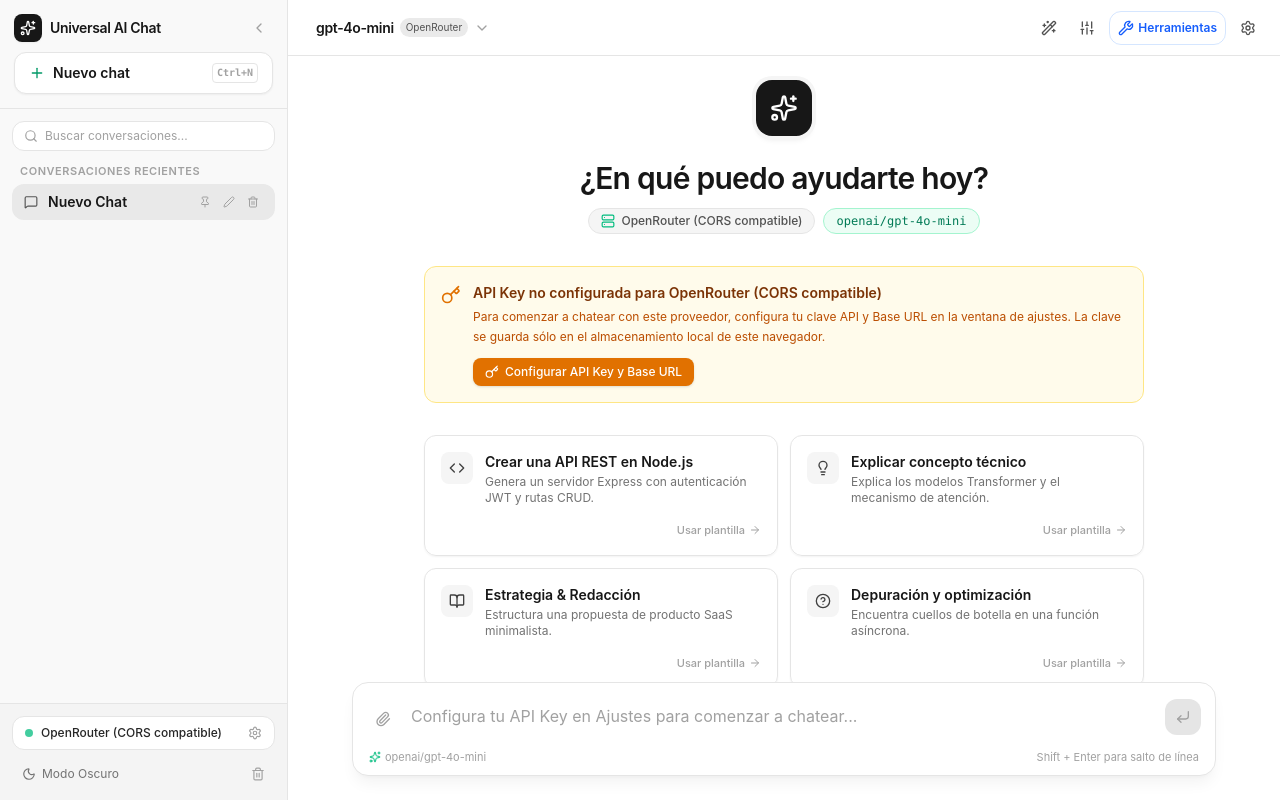
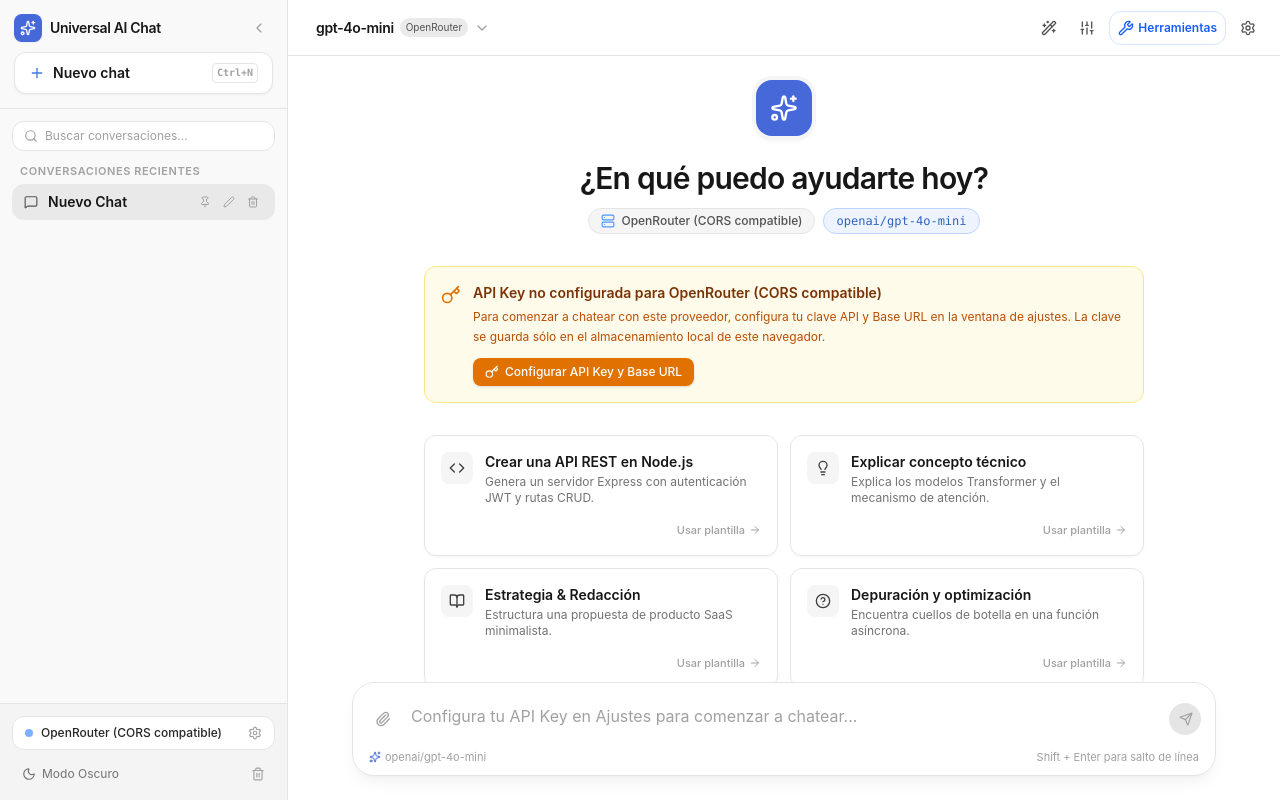
Before and after one commit to Kratos561/Agent-arnes, a Next.js app: page / in a window 1280 px wide. Built offline with nearby package versions, Linux system fonts and the light colour scheme.

Commit message:
style: tema y layout DeepSeek (paleta bluish, acento azul, input capsula 22px, burbujas de usuario)

```diff
--- a/app/ChatInterface.tsx
+++ b/app/ChatInterface.tsx
@@ -692,7 +692,7 @@
 
   const hasApiKey = Boolean(activeProvider.apiKey?.trim());
   return (
-    <div className="flex h-screen w-screen overflow-hidden bg-white dark:bg-[#212121] text-neutral-900 dark:text-neutral-100 font-sans antialiased">
+    <div className="flex h-screen w-screen overflow-hidden bg-white dark:bg-[#232323] text-neutral-900 dark:text-neutral-100 font-sans antialiased">
       {/* Sidebar Component */}
       <Sidebar
         isOpen={isSidebarOpen}
@@ -713,11 +713,11 @@
       />
 
       {/* Main Chat View Area */}
-      <main className="flex-1 flex flex-col h-full min-w-0 relative overflow-hidden bg-white dark:bg-[#212121]">
+      <main className="flex-1 flex flex-col h-full min-w-0 relative overflow-hidden bg-white dark:bg-[#232323]">
         {/* Top Header Bar */}
         <header
           id="chat-header-bar"
-          className="h-14 border-b border-neutral-200 dark:border-neutral-800/80 bg-white/80 dark:bg-[#212121]/80 backdrop-blur-md px-4 flex items-center justify-between z-20 flex-shrink-0"
+          className="h-14 border-b border-neutral-200 dark:border-neutral-800/80 bg-white/80 dark:bg-[#232323]/80 backdrop-blur-md px-4 flex items-center justify-between z-20 flex-shrink-0"
         >
           {/* Left: Sidebar Toggle + Model Dropdown */}
           <div className="flex items-center gap-2 min-w-0">
--- a/app/globals.css
+++ b/app/globals.css
@@ -9,16 +9,59 @@
     --text-primary: #0d0d0d;
     --text-secondary: #676767;
     --border-color: #e5e5e5;
+    /* DeepSeek accent (light) */
+    --accent: #4768d9;
+    --accent-hover: #3b5cc7;
+    --accent-soft: #eef1fb;
+    --accent-soft-border: #d5ddf5;
   }
 
   .dark {
-    --bg-primary: #212121;
-    --bg-secondary: #171717;
-    --bg-tertiary: #2f2f2f;
-    --text-primary: #ececec;
-    --text-secondary: #b4b4b4;
-    --border-color: #2f2f2f;
+    /* DeepSeek bluish dark palette */
+    --bg-primary: #232323;
+    --bg-secondary: #1c1c1d;
+    --bg-tertiary: #2c2c2e;
+    --text-primary: #ececf0;
+    --text-secondary: #a6a6ad;
+    --border-color: rgba(255, 255, 255, 0.08);
+    /* DeepSeek accent (dark) ~ #4D96FF family */
+    --accent: #4d96ff;
+    --accent-hover: #67a6ff;
+    --accent-soft: rgba(77, 150, 255, 0.12);
+    --accent-soft-border: rgba(77, 150, 255, 0.35);
+    /* Bluish surfaces (DeepSeek harness) */
+    --surface-sidebar: #1e1e1f;
+    --surface-input: #1c1c1d;
+    --surface-bubble: #3f3f41;
+    --surface-header: #232323;
   }
+}
+
+/* Body background tinted bluish in dark mode */
+.dark body {
+  background-color: #232323;
+}
+
+/* DeepSeek accent utilities (work with dark: variants via theme) */
+@theme inline {
+  --color-accent: var(--accent);
+  --color-accent-hover: var(--accent-hover);
+  --color-accent-soft: var(--accent-soft);
+}
+
+/* Remap the emerald ramp to the DeepSeek blue accent scale */
+@theme {
+  --color-emerald-50: #eef4ff;
+  --color-emerald-100: #dbe8ff;
+  --color-emerald-200: #bcd4ff;
+  --color-emerald-300: #93b8ff;
+  --color-emerald-400: #679eff;
+  --color-emerald-500: #4d96ff;
+  --color-emerald-600: #3b7be0;
+  --color-emerald-700: #2f63bd;
+  --color-emerald-800: #2a5299;
+  --color-emerald-900: #27477a;
+  --color-emerald-950: #17295b;
 }
 
 /* Custom smooth scrollbars */
--- a/components/ChatInput.tsx
+++ b/components/ChatInput.tsx
@@ -7,7 +7,6 @@
   Paperclip,
   X,
   FileText,
-  CornerDownLeft,
   Sparkles
 } from 'lucide-react';
 
@@ -113,7 +112,7 @@
     <div className="w-full max-w-4xl mx-auto px-4 pb-4 sm:pb-6">
       <div
         id="chat-input-container"
-        className="relative bg-white dark:bg-[#212121] border border-neutral-200 dark:border-neutral-700/80 rounded-2xl shadow-lg shadow-black/5 dark:shadow-black/20 focus-within:ring-2 focus-within:ring-emerald-500/50 focus-within:border-emerald-500 transition-all"
+        className="relative bg-white dark:bg-[#1c1c1d] border border-neutral-200 dark:border-neutral-700/60 rounded-[22px] shadow-lg shadow-black/5 dark:shadow-black/30 focus-within:ring-2 focus-within:ring-accent/40 focus-within:border-accent transition-all"
       >
         {/* Attachments list */}
         {attachments.length > 0 && (
@@ -123,7 +122,7 @@
                 key={i}
                 className="flex items-center gap-2 px-2.5 py-1.5 rounded-lg bg-neutral-100 dark:bg-neutral-800 text-xs text-neutral-800 dark:text-neutral-200 border border-neutral-200 dark:border-neutral-700"
               >
-                <FileText className="w-3.5 h-3.5 text-emerald-500" />
+                <FileText className="w-3.5 h-3.5 text-accent" />
                 <span className="max-w-[150px] truncate font-medium">{att.name}</span>
                 <span className="text-[10px] text-neutral-400">({att.size})</span>
                 <button
@@ -171,7 +170,7 @@
             className="flex-1 max-h-52 bg-transparent text-neutral-900 dark:text-neutral-100 placeholder-neutral-400 dark:placeholder-neutral-500 text-sm sm:text-base resize-none focus:outline-none py-1.5 px-1 leading-relaxed"
           />
 
-          {/* Action button: Send or Stop */}
+          {/* Action button: Send or Stop — circular DeepSeek style */}
           <div className="flex items-center gap-1.5 flex-shrink-0">
             {isGenerating ? (
               <button
@@ -179,7 +178,7 @@
                 id="stop-generation-btn"
                 onClick={onStopGeneration}
                 title="Detener respuesta"
-                className="p-2 sm:p-2.5 rounded-xl bg-neutral-900 text-white dark:bg-white dark:text-neutral-900 hover:opacity-85 transition-all shadow-sm flex items-center justify-center"
+                className="w-8 h-8 rounded-full bg-neutral-800 text-white dark:bg-neutral-200 dark:text-neutral-900 hover:opacity-85 transition-all shadow-sm flex items-center justify-center"
               >
                 <Square className="w-4 h-4 fill-current" />
               </button>
@@ -190,13 +189,13 @@
                 onClick={handleSubmit}
                 disabled={(!text.trim() && attachments.length === 0) || disabled}
                 title="Enviar mensaje (Enter)"
-                className={`p-2 sm:p-2.5 rounded-xl transition-all flex items-center justify-center ${
+                className={`w-8 h-8 rounded-full transition-all flex items-center justify-center ${
                   text.trim() || attachments.length > 0
-                    ? 'bg-neutral-900 text-white dark:bg-white dark:text-neutral-900 hover:opacity-90 shadow-sm'
+                    ? 'bg-accent text-white hover:bg-accent-hover shadow-md shadow-accent/30'
                     : 'bg-neutral-200 text-neutral-400 dark:bg-neutral-800 dark:text-neutral-600 cursor-not-allowed'
                 }`}
               >
-                <CornerDownLeft className="w-4 h-4" />
+                <Send className="w-3.5 h-3.5 ml-0.5" />
               </button>
             )}
           </div>
@@ -207,7 +206,7 @@
           <div className="flex items-center gap-2">
             {activeModelName && (
               <span className="flex items-center gap-1">
-                <Sparkles className="w-3 h-3 text-emerald-500" />
+                <Sparkles className="w-3 h-3 text-accent" />
                 <span className="truncate max-w-[200px]">{activeModelName}</span>
               </span>
             )}
--- a/components/EmptyState.tsx
+++ b/components/EmptyState.tsx
@@ -58,7 +58,7 @@
   return (
     <div className="flex-1 flex flex-col items-center justify-center p-6 text-center max-w-3xl mx-auto my-auto">
       {/* ChatGPT Brand Icon */}
-      <div className="w-14 h-14 rounded-2xl bg-neutral-900 text-white dark:bg-white dark:text-neutral-900 flex items-center justify-center shadow-md mb-6 ring-4 ring-neutral-100 dark:ring-neutral-800">
+      <div className="w-14 h-14 rounded-2xl bg-accent text-white flex items-center justify-center shadow-md mb-6 ring-4 ring-neutral-100 dark:ring-accent/20">
         <Sparkles className="w-7 h-7" />
       </div>
 
@@ -109,7 +109,7 @@
               key={idx}
               type="button"
               onClick={() => onSelectPrompt(item.prompt)}
-              className="group p-4 rounded-xl border border-neutral-200 dark:border-neutral-800 hover:border-neutral-300 dark:hover:border-neutral-700 bg-white/80 dark:bg-[#1b1b1b]/80 hover:bg-neutral-50 dark:hover:bg-[#252525] transition-all text-left flex flex-col justify-between shadow-xs hover:shadow-sm"
+              className="group p-4 rounded-xl border border-neutral-200 dark:border-neutral-800 hover:border-neutral-300 dark:hover:border-neutral-700 bg-white/80 dark:bg-[#232323]/80 hover:bg-neutral-50 dark:hover:bg-[#282829] transition-all text-left flex flex-col justify-between shadow-xs hover:shadow-sm"
             >
               <div className="flex items-start gap-3 mb-2">
                 <div className="p-2 rounded-lg bg-neutral-100 dark:bg-neutral-800 text-neutral-700 dark:text-neutral-300 group-hover:text-emerald-600 dark:group-hover:text-emerald-400 transition-colors">
--- a/components/Sidebar.tsx
+++ b/components/Sidebar.tsx
@@ -195,7 +195,7 @@
 
       <aside
         id="app-sidebar"
-        className={`fixed md:static inset-y-0 left-0 z-40 w-72 bg-[#f9f9f9] dark:bg-[#171717] border-r border-neutral-200 dark:border-neutral-800 flex flex-col transition-transform duration-200 ease-in-out ${
+        className={`fixed md:static inset-y-0 left-0 z-40 w-72 bg-[#f9f9f9] dark:bg-[#1e1e1f] border-r border-neutral-200 dark:border-neutral-800 flex flex-col transition-transform duration-200 ease-in-out ${
           isOpen ? 'translate-x-0' : '-translate-x-full md:-translate-x-full md:w-0 md:border-r-0'
         }`}
       >
@@ -203,7 +203,7 @@
         <div className="p-3.5 flex flex-col gap-2.5 border-b border-neutral-200 dark:border-neutral-800">
           <div className="flex items-center justify-between">
             <div className="flex items-center gap-2">
-              <div className="w-7 h-7 rounded-lg bg-neutral-900 text-white dark:bg-white dark:text-neutral-900 flex items-center justify-center font-bold text-xs shadow-xs">
+              <div className="w-7 h-7 rounded-lg bg-accent text-white flex items-center justify-center font-bold text-xs shadow-xs">
                 <Sparkles className="w-4 h-4" />
               </div>
               <span className="font-semibold text-sm text-neutral-900 dark:text-neutral-100 tracking-tight">
@@ -225,7 +225,7 @@
             type="button"
             id="new-chat-btn"
             onClick={onNewChat}
-            className="w-full flex items-center justify-between px-3.5 py-2.5 rounded-xl bg-white dark:bg-[#212121] hover:bg-neutral-50 dark:hover:bg-[#282828] border border-neutral-200 dark:border-neutral-700/80 text-neutral-900 dark:text-neutral-100 text-xs sm:text-sm font-semibold shadow-xs transition-all group"
+            className="w-full flex items-center justify-between px-3.5 py-2.5 rounded-xl bg-white dark:bg-[#232323] hover:bg-neutral-50 dark:hover:bg-[#282829] border border-neutral-200 dark:border-neutral-700/80 text-neutral-900 dark:text-neutral-100 text-xs sm:text-sm font-semibold shadow-xs transition-all group"
           >
             <div className="flex items-center gap-2">
               <Plus className="w-4 h-4 text-emerald-600 dark:text-emerald-400 group-hover:scale-110 transition-transform" />
@@ -246,7 +246,7 @@
               value={search}
               onChange={(e) => setSearch(e.target.value)}
               placeholder="Buscar conversaciones..."
-              className="w-full pl-8 pr-3 py-1.5 text-xs rounded-xl bg-white dark:bg-[#202020] text-neutral-900 dark:text-neutral-100 placeholder-neutral-400 border border-neutral-200 dark:border-neutral-800 focus:outline-none focus:ring-1 focus:ring-emerald-500"
+              className="w-full pl-8 pr-3 py-1.5 text-xs rounded-xl bg-white dark:bg-[#282829] text-neutral-900 dark:text-neutral-100 placeholder-neutral-400 border border-neutral-200 dark:border-neutral-800 focus:outline-none focus:ring-1 focus:ring-emerald-500"
             />
           </div>
         </div>
@@ -288,7 +288,7 @@
         </div>
 
         {/* Bottom Panel: Provider Info + Settings + Dark Mode */}
-        <div className="p-3 border-t border-neutral-200 dark:border-neutral-800 bg-[#f4f4f4] dark:bg-[#141414] space-y-1.5">
+        <div className="p-3 border-t border-neutral-200 dark:border-neutral-800 bg-[#f4f4f4] dark:bg-[#1a1a1b] space-y-1.5">
           {/* Active Provider Pill / Trigger */}
           <button
             type="button"
```
Also changed, not shown: components/ChatMessageItem.tsx (+34 -25 lines).
